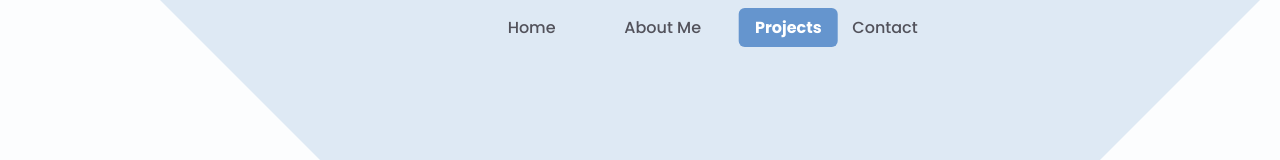
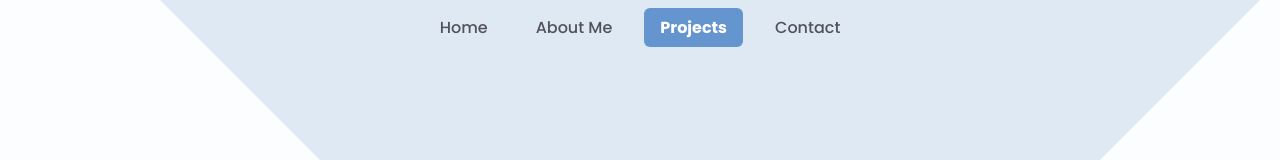
Before and after one commit to williamo1099/Portfolio, a Next.js app: page /projects in a window 1280 px wide. Shown: the top 160 px of the page. Built offline with nearby package versions, Linux system fonts and the light colour scheme; no server answers.

Commit message:
Fixing navbar bug after tailwind update

```diff
--- a/app/components/navbar/menu-item.js
+++ b/app/components/navbar/menu-item.js
@@ -5,20 +5,20 @@ import { motion } from "framer-motion";
 export default function MenuItem({ link, title, index, isActive, isMenuOpen }) {
   return (
     <motion.li
-      initial={{ x: "100%", opacity: 0 }} // Start off-screen
-      animate={isMenuOpen ? { x: 0, opacity: 1 } : { x: "100%", opacity: 0 }}
+      initial={{ x: 100, opacity: 0 }} // Start off-screen
+      animate={{ x: 0, opacity: 1 }}
       transition={{
         duration: 0.5,
         delay: index * 0.2,
         ease: "easeInOut",
       }}
-      className={`lg:!translate-x-0 lg:!opacity-100`}
+      className={`lg:!translate-x-0 lg:!opacity-100 lg:!transform-none`}
     >
       <Link
         href={link}
         className={`
           // Spacing
-          border-b-2 border-transparent px-2 py-1
+          border-b-2 border-transparent px-4 py-2
 
           // Typography
           hover:text-primary
@@ -33,8 +33,6 @@ export default function MenuItem({ link, title, index, isActive, isMenuOpen }) {
           ${
             isActive
               ? `
-                // Active Spacing
-                px-4 py-2
 
                 // Active Appearance
                 bg-primary text-white font-bold rounded-md
--- a/app/components/navbar/menu-list.js
+++ b/app/components/navbar/menu-list.js
@@ -21,7 +21,7 @@ export default function MenuList({ isMenuOpen }) {
 
         // Spacing
         justify-center items-center
-        space-y-6 lg:space-y-0 lg:space-x-6
+        gap-y-6 lg:gap-y-0 lg:gap-x-4
 
         // Typography
         text-lg lg:text-base font-medium text-center lg:text-left
```
